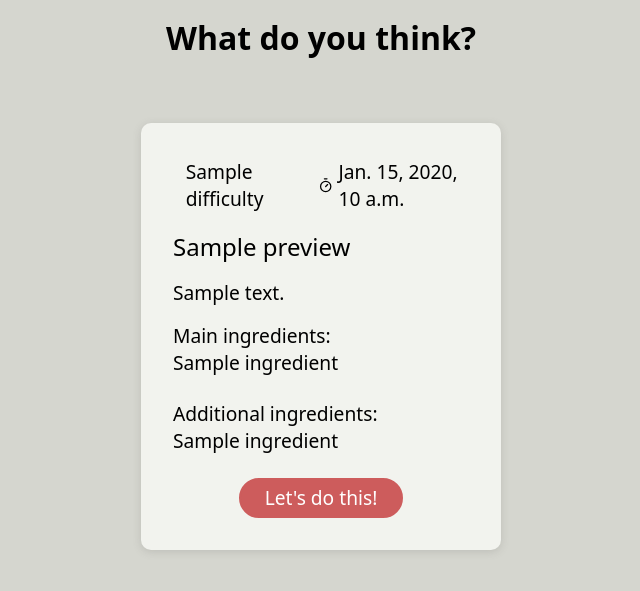
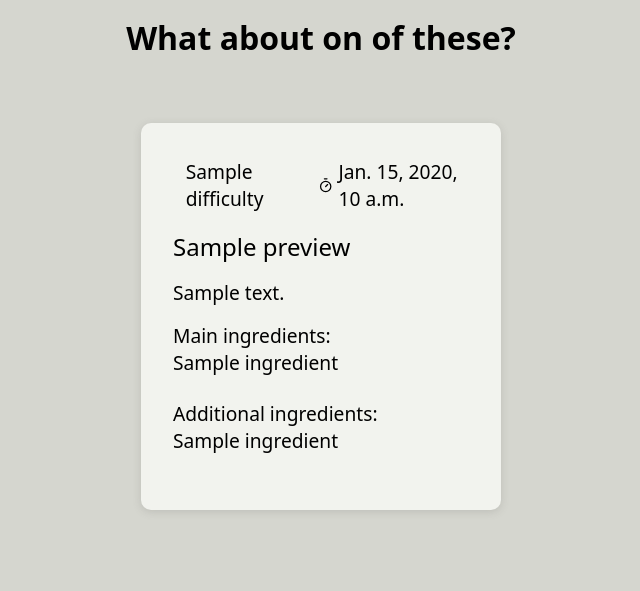
Before and after one commit to tobiasuihlein/chat_rcp, a Django app: template recipe_app/generator/templates/generator/previews.html in a window 1280 px wide. Shown: the part 80-671 px from the top of the page, without its empty margins (319-959 px from the left). Run offline with Django 3.2, Linux system fonts and the light colour scheme; the template is opened without the code that fills it: most values are stand-ins (such as "Sample title", 1, 10 or a date in 2020).

```diff
--- a/recipe_app/generator/static/generator/css/styles.css
+++ b/recipe_app/generator/static/generator/css/styles.css
@@ -376,6 +376,8 @@ main {
     padding: 0.8rem 1rem;
     min-height: 1.5rem;
     min-width: 320px;
+    max-width: 600px;
+    width: 90vw;
     border-radius: 999px;
     text-align: center;
     font-size: 1.2rem;
--- a/recipe_app/generator/templates/generator/index.html
+++ b/recipe_app/generator/templates/generator/index.html
@@ -19,7 +19,7 @@
                 </div>
             </div>
         </div>
-        <p style="font-weight: 600; font-size: 2rem;">Ok, I got this!</p>
+        <p style="font-weight: 600; font-size: 2rem;">Ok, let me think ...</p>
         <div class="spinner"></div>
     </div>
 
--- a/recipe_app/generator/templates/generator/layout.html
+++ b/recipe_app/generator/templates/generator/layout.html
@@ -11,8 +11,9 @@
     <meta name="author" content="Your Name">
 
     <!-- Favicon -->
-    <link rel="icon" type="image/x-icon" href="{% static 'generator/favicon/chef-hat.svg' %}">
-    <link rel="apple-touch-icon" sizes="180x180" href="/apple-touch-icon.png">
+    <link rel="icon" type="image/png" sizes="16x16" href="{% static 'generator/favicon/favicon-16x16.png' %}">
+    <link rel="icon" type="image/png" sizes="32x32" href="{% static 'generator/favicon/favicon-32x32.png' %}">
+    <link rel="apple-touch-icon" sizes="180x180" href="{% static 'generator/favicon/favicon-180x180.png' %}">
 
     <!-- CSS -->
     <link rel="stylesheet" href="{% static 'generator/css/styles.css' %}">
@@ -27,7 +28,9 @@
                     {% block header-middle %}
                     {% endblock header-middle %}
                 </div>
-            <a href="#login" class="btn login-btn"><svg xmlns="http://www.w3.org/2000/svg" width="24" height="24" viewBox="0 0 24 24" fill="none" stroke="currentColor" stroke-width="2" stroke-linecap="round" stroke-linejoin="round" class="lucide lucide-user"><path d="M19 21v-2a4 4 0 0 0-4-4H9a4 4 0 0 0-4 4v2"/><circle cx="12" cy="7" r="4"/></svg>Login</a>
+            <div>
+                <button id="login-button" class="btn login-btn"><svg xmlns="http://www.w3.org/2000/svg" width="24" height="24" viewBox="0 0 24 24" fill="none" stroke="currentColor" stroke-width="2" stroke-linecap="round" stroke-linejoin="round" class="lucide lucide-user"><path d="M19 21v-2a4 4 0 0 0-4-4H9a4 4 0 0 0-4 4v2"/><circle cx="12" cy="7" r="4"/></svg>Login</button>
+            </div>
         </nav>
     </header>
 
@@ -40,5 +43,6 @@
     <footer>
         <!-- Footer content -->
     </footer>
+
 </body>
 </html>
--- a/recipe_app/generator/templates/generator/previews.html
+++ b/recipe_app/generator/templates/generator/previews.html
@@ -1,5 +1,6 @@
 {% extends "./layout.html" %}
 
+{% load static %}
 
 {% block header-middle %}
 
@@ -11,16 +12,28 @@
 <div class="row-wrapper section-row" style="margin-top: 0;">
     <div class="row-content">
         <div class="widget">
-            <span style="font-weight: 600; font-size: 2rem;">What do you think?</span>
+            <span style="font-weight: 600; font-size: 2rem;">What about on of these?</span>
         </div>
     </div>
+</div>
+
+<div id="loading-spinner" class="spinner-overlay" style="display: none;">
+    <div class="row-wrapper section-row">
+        <div class="row-content">
+            <div class="widget">
+                <img src="{% static 'generator/img/sidney-sceptical.png' %}" style="width: 400px; height: auto"/>
+            </div>
+        </div>
+    </div>
+    <p style="font-weight: 600; font-size: 2rem;">Interesting ...</p>
+    <div class="spinner"></div>
 </div>
 
 <div class="row-wrapper section-row">
     <div class="row-content">
         {% for preview in recipe_previews %}
 
-        <form method="post" action="{% url 'generator:recipe' %}">
+        <form class="preview-card-form" method="post" action="{% url 'generator:recipe' %}">
             {% csrf_token %}
             {% for key, value in preview.items %}
                 <input type="hidden" name="{{ key }}" value="{{ value }}">
@@ -44,11 +57,6 @@
                                 {{ preview.additional_ingredients|join:", " }}
                             </span>
                         </div>
-                        <div class="card-btn-container">
-                            <div class="btn card-btn">
-                                Let's do this!
-                            </div>
-                        </div>
                     </div>
                 </div>
             </button>
@@ -57,17 +65,17 @@
     </div>
 </div>
 
+{% block javascript %}
+
+<script>
+    const forms = document.querySelectorAll('.preview-card-form');
+    forms.forEach(form => {
+        form.addEventListener('submit', function(e) {
+            document.getElementById('loading-spinner').style.display = 'flex';
+        });
+    });
+</script>
+
+{% endblock %}
 
 {% endblock main-content %}
-
-<div class="row-wrapper section-row">
-    <div class="row-content">
-        <div class="widget">
-            <div class="tag-list-container">
-                {% for ingredient in ingredients %}
-                <a><div class="ingredient">{{ ingredient }}</div></a>
-                {% endfor %}
-            </div>
-        </div>
-    </div>
-</div>
```
Also changed, not shown: recipe_app/generator/utils/claude.py (+6 -3 lines), recipe_app/generator/static/generator/favicon/favicon-16x16.png (added), recipe_app/generator/static/generator/favicon/favicon-180x180.png (added), recipe_app/generator/static/generator/favicon/favicon-32x32.png (added), recipe_app/generator/static/generator/img/sidney-sceptical.png (added).
